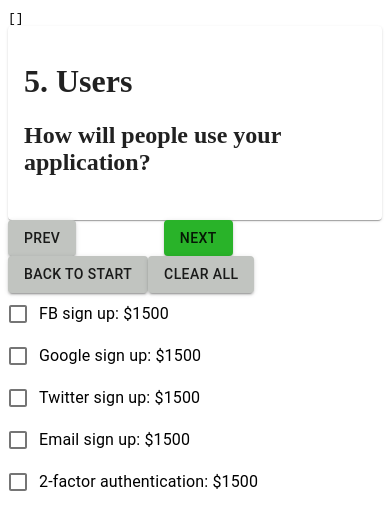
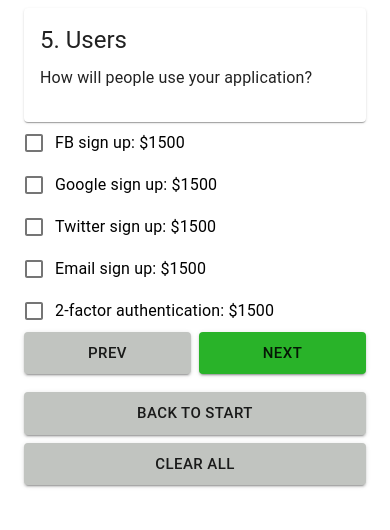
Before and after one commit to Mingyang-Li/Quote-Estimator, a React (Create React App) app: page / in a window 390 px wide. Shown: the top 530 px of the page. Built offline with nearby package versions, Linux system fonts and the light colour scheme.

Commit message:
Styled components
Added breakpoints to Material-UI components to achieve responsiveness

```diff
--- a/src/App.js
+++ b/src/App.js
@@ -6,7 +6,6 @@ import QuestionPage from "./Pages/QuestionPage";
 import ResponsesPage from "./Pages/ResponsesPage";
 import QuestionData from "./Components/QuestionPageContents/QuestionData";
 import TestingData from "./Components/QuestionPageContents/TestingData";
-import { CompareArrowsOutlined } from "@material-ui/icons";
 
 const App = () => {
   const [questionIndex, setQuestionIndex] = useState(4);
@@ -119,8 +118,7 @@ const App = () => {
 
   function updateMultiSelect(response) {
     let copiedAllResponses = allResponses.map((res) => ({ ...res }));
-    const answeredQs =
-      copiedAllResponses.length === 0 ? [] : getAnsweredQs(copiedAllResponses);
+    const answeredQs = copiedAllResponses.length === 0 ? [] : getAnsweredQs(copiedAllResponses);
 
     // if allResponse is empty, add new response
     if (allResponses.length === 0) {
@@ -138,6 +136,7 @@ const App = () => {
       console.log("first response added to empty allResponses");
       //debugger;
     } else {
+
       // console.log("dealing with the +=2nd checkbox for this question");
       // let copiedAllResponses = allResponses.map((res) => ({ ...res }));
       // const answeredQs = copiedAllResponses.length === 0 ? [] : getAnsweredQs(copiedAllResponses);
@@ -169,48 +168,31 @@ const App = () => {
 
         // This if statement simply updates selectedCheckboxes to an array of objects if this multi-select
         //has been answered (at least 1 checkbox is checked), else selectedCheckboxes remains an empty array
-        if (answeredQs.includes(response.questionNumber) === false) {
+        if (answeredQs.includes(response.questionNumber) === false){
           getSelectedCheckboxes(response);
-          console.log("selectedCheckboxesis NOT empty");
+          console.log("selectedCheckboxesis NOT empty")
         }
 
-        console.log("selectedCheckboxes: " + selectedCheckboxes);
+        console.log("selectedCheckboxes: " +selectedCheckboxes)
+
+        // Check: If selected checkbox option already exists in selectedCheckboxes and there are >= 2 checkboxes currently being chcked, remove it from selectedCheckboxes
+        // Check: If selected checkbox option already exists in selectedCheckboxes and there are only i checkbox is being checked, remove the entire current question from allResponses
         if (selectedCheckboxes.includes(response.userResponse)) {
+          console.log("option unchecked, need to POP it from state!")
+          selectedCheckboxes.pop(
+            selectedCheckboxes.indexOf(response.userResponse)
+          );
           // Assign selectedCheckboxes to the userResponse object of copiedAllResponses
           // First, get index of question to have its checkboxes obj replaced
-          const i = getIndexOfQuestion(response);
-          CompareArrowsOutlined.log(
-            "selectedCheckboxes: " + selectedCheckboxes
-          );
+          let i = getIndexOfQuestion(response);
 
-          // Deciding if we should remove the checkbox or the entire response
-          switch (selectedCheckboxes.length) {
-            case 1:
-              // if selectedCheckboxes only has 1 option, we just remove the entire response from copiedAllResponses
-              copiedAllResponses.splice(i, 1);
-              break;
-            default:
-              // If there are more than 1 (>= 2) options in selectedCheckboxes, just remove the option from selectedCheckboxes
-              selectedCheckboxes.splice(
-                selectedCheckboxes.indexOf(response.userResponse),
-                1
-              );
-
-              // Use the obtained index i to get the question to replace checkboxes from
-              copiedAllResponses[i].userResponse = selectedCheckboxes;
-              break;
-          }
+          // Use the obtained index i to get the question to replace checkboxes from
+          copiedAllResponses[i].userResponse = selectedCheckboxes;
           setAllResponses(copiedAllResponses);
-        }
-
-        // Else if selectedCheckboxes is NOT empty && but the option does not exist yet, add it to selectedCheckboxes
-        else if (
-          selectedCheckboxes.length > 0 &&
-          selectedCheckboxes.includes(response.userResponse) === false
-        ) {
-          console.log(
-            "if selectedCheckboxes is NOT empty && but the option does not exist yet, add it to selectedCheckboxes"
-          );
+          console.log("checkbox unchecked, data removed from allResponses");
+        } // Else if selectedCheckboxes is NOT empty && but the option does not exist yet, add it to selectedCheckboxes
+          else if (selectedCheckboxes.length > 0 && selectedCheckboxes.includes(response.userResponse) === false){
+            console.log("if selectedCheckboxes is NOT empty && but the option does not exist yet, add it to selectedCheckboxes");
           selectedCheckboxes = [...selectedCheckboxes, response.userResponse];
           // selectedCheckboxes.splice(selectedCheckboxes.length - 1, 1);
           // Assign selectedCheckboxes to the userResponse object of copiedAllResponses
@@ -220,7 +202,7 @@ const App = () => {
           setAllResponses(copiedAllResponses);
           console.log("new response added to allResponses");
         } // Else if selectedCheckboxes === [], add new response to allResponses
-        else if (selectedCheckboxes.length === 0) {
+          else if (selectedCheckboxes.length === 0){
           let newResponse = {
             questionNumber: response.questionNumber,
             questionTopic: response.questionTopic,
@@ -238,36 +220,34 @@ const App = () => {
     }
   }
   // Function to populate answeredQs
-  const getAnsweredQs = (answeredQuestions) => {
+  function getAnsweredQs(answeredQuestions) {
     let tempArr = [];
     for (let i = 0; i < answeredQuestions.length; i++) {
       tempArr.push(answeredQuestions[i].questionNumber);
     }
     return tempArr;
-  };
+  }
 
   // Function to obtain an array of selected checkboxes of a selected question
-  const getSelectedCheckboxes = (currResponse) => {
+  function getSelectedCheckboxes(currResponse) {
     for (let i = 0; i < allResponses.length; i++) {
       if (allResponses[i].questionNumber === currResponse.questionNumber) {
         // console.log("match found!");
         return allResponses[i].userResponse;
       }
-    }
-    return [];
-  };
+    } return [];
+  }
 
-  // Function to get index of currQuestion from allResponses
-  const getIndexOfQuestion = (currResponse) => {
+  function getIndexOfQuestion(currResponse) {
     for (let i = 0; i < allResponses.length; i++) {
       if (allResponses[i].questionNumber === currResponse.questionNumber) {
         return i;
       }
     }
-  };
+  }
 
   // Sort allResponses by questionnNumber (ascending) when called
-  const sortTempResponses = (responses) => {
+  function sortTempResponses(responses) {
     if (responses.length > 1) {
       responses.sort((item1, item2) => {
         if (item1.questionNumber > item2.questionNumber) {
@@ -277,9 +257,8 @@ const App = () => {
         }
       });
     }
-  };
+  }
 
-  // Function that adds up all prices from allResponses
   const calculateTotalPrice = () => {
     let newTotal = 0;
     allResponses.forEach((response) => {
@@ -297,7 +276,6 @@ const App = () => {
     setTotalPrice(newTotal);
   };
 
-  // Gathering all the states and methods to be passed down to child components
   const tools = {
     questionIndex,
     selectionType,
--- a/src/Components/ButtonGroups/MainButtonGroup.js
+++ b/src/Components/ButtonGroups/MainButtonGroup.js
@@ -3,17 +3,18 @@ import Paper from "@material-ui/core/Paper"
 import NextQuestionButton from "../Buttons/MainButtons/NextQuestionButton";
 import PreviousQuestionButton from "../Buttons/MainButtons/PreviousQuestionButton";
 
-const MainButtonGroup = (props) => {
+const MainButtonGroup = () => {
   return (
     <>
-      <Grid container spacing={24}>
-        <Grid item xs={5}>
+      <Grid container spacing={1}>
+        <Grid item xs={6} sm={12} lg={12}>
           <PreviousQuestionButton/>
         </Grid>
-        <Grid item xs={5}>
+        <Grid item xs={6} sm={12} lg={12}>
           <NextQuestionButton/>
         </Grid>
       </Grid>
+      <br></br>
     </>
   );
 };
--- a/src/Components/ButtonGroups/SecondaryButtonGroup.js
+++ b/src/Components/ButtonGroups/SecondaryButtonGroup.js
@@ -1,12 +1,18 @@
 import BackToStartButton from "../Buttons/SecondaryButtons/BackToStartButton";
 import ClearAllButton from "../Buttons/SecondaryButtons/ClearAllButton";
+import Grid from "@material-ui/core/Grid";
 
-const SecondaryButtonGroup = (props) => {
+const SecondaryButtonGroup = () => {
   return (
-    <>
-      <BackToStartButton />
-      <ClearAllButton />
-    </>
+      <Grid container spacing={1}>
+        <Grid item xs={12} sm={6}>
+          <BackToStartButton/>
+        </Grid>
+        <Grid item xs={12} sm={6}>
+          <ClearAllButton/>
+        </Grid>
+      </Grid>
+
   );
 };
 
--- a/src/Components/Buttons/MainButtons/NextQuestionButton.js
+++ b/src/Components/Buttons/MainButtons/NextQuestionButton.js
@@ -6,7 +6,13 @@ const NextQuestionButton = () => {
   const { nextQuestion } = useContext(GlobalContext)
 
   return (
-    <Button color="primary" variant="contained" onClick={nextQuestion}>
+    <Button
+      color="primary"
+      size="large"
+      fullWidth
+      variant="contained"
+      onClick={nextQuestion}
+      >
       Next
     </Button>
   );
--- a/src/Components/Buttons/MainButtons/PreviousQuestionButton.js
+++ b/src/Components/Buttons/MainButtons/PreviousQuestionButton.js
@@ -5,7 +5,13 @@ import GlobalContext from "../../../Contexts/GlobalContext";
 const PreviousQuestionButton = () => {
   const { prevQuestion } = useContext(GlobalContext);
   return (
-    <Button color="secondary" variant="contained" onClick={prevQuestion}>
+    <Button
+      color="secondary"
+      size="large"
+      fullWidth
+      variant="contained"
+      onClick={prevQuestion}
+    >
       Prev
     </Button>
   );
--- a/src/Components/Buttons/SecondaryButtons/BackToStartButton.js
+++ b/src/Components/Buttons/SecondaryButtons/BackToStartButton.js
@@ -5,7 +5,7 @@ import GlobalContext from '../../../Contexts/GlobalContext';
 const BackToStartButton = () => {
     const { backToStart } = useContext(GlobalContext)
     return (
-        <Button color="secondary" variant="contained" onClick={backToStart}>
+        <Button color="secondary" size="large" fullWidth variant="contained" onClick={backToStart}>
             Back to Start
         </Button>
     )
--- a/src/Components/Buttons/SecondaryButtons/ClearAllButton.js
+++ b/src/Components/Buttons/SecondaryButtons/ClearAllButton.js
@@ -5,7 +5,7 @@ import GlobalContext from '../../../Contexts/GlobalContext';
 const ClearAllButton = () => {
     const { clearAll } = useContext(GlobalContext);
     return (
-        <Button color="secondary" variant="contained" onClick={clearAll}>
+        <Button color="secondary" size="large" fullWidth variant="contained" onClick={clearAll}>
             Clear All
         </Button>
     )
--- a/src/Components/QuestionPageContents/QuestionHeader.js
+++ b/src/Components/QuestionPageContents/QuestionHeader.js
@@ -11,12 +11,12 @@ const QuestionHeader = () => {
     <>
       <Card>
         <CardContent>
-          <h1>
+          <Typography variant="h5" gutterBottom>
             {QuestionData[questionIndex].questionNumber}. {QuestionData[questionIndex].questionTopic}
-          </h1>
-          <h2>
+          </Typography>
+          <Typography variant="subtitle1" gutterBottom>
             {QuestionData[questionIndex].questionText}
-          </h2>
+          </Typography>
         </CardContent>
       </Card>
     </>
--- a/src/Pages/QuestionPage.js
+++ b/src/Pages/QuestionPage.js
@@ -1,20 +1,24 @@
+import React from 'react';
 import QuestionHeader from "../Components/QuestionPageContents/QuestionHeader";
 import QuestionContent from "../Components/QuestionPageContents//QuestionContent";
 import MainButtonGroup from "../Components/ButtonGroups/MainButtonGroup";
 import SecondaryButtonGroup from "../Components/ButtonGroups/SecondaryButtonGroup";
 import { useContext } from "react";
 import GlobalContext from "../Contexts/GlobalContext";
+import { Container } from "@material-ui/core";
 
 const QuestionPage = () => {
   const { allResponses, totalPrice } = useContext(GlobalContext);
   return (
-    <>
-      <code>{JSON.stringify(allResponses)}</code>
-      <QuestionHeader />
-      <MainButtonGroup />
-      <SecondaryButtonGroup />
-      <QuestionContent />
-    </>
+    <React.Fragment>
+      {/* <code>{JSON.stringify(allResponses)}</code> */}
+      <Container>
+        <QuestionHeader />
+        <QuestionContent />
+        <MainButtonGroup />
+        <SecondaryButtonGroup />
+      </Container>
+    </React.Fragment>
   );
 };
 
--- a/src/theme.js
+++ b/src/theme.js
@@ -2,6 +2,14 @@ import { createMuiTheme } from "@material-ui/core";
 
 const theme = createMuiTheme({
   palette: {
+    root:{
+      borderRadius: 3,
+      border: 0,
+      color: 'white',
+      height: 48,
+      padding: '0 30px',
+      boxShadow: '0 3px 5px 2px rgba(255, 105, 135, .3)',
+    },
     primary: {
       main: "#29b329",
     },
```
